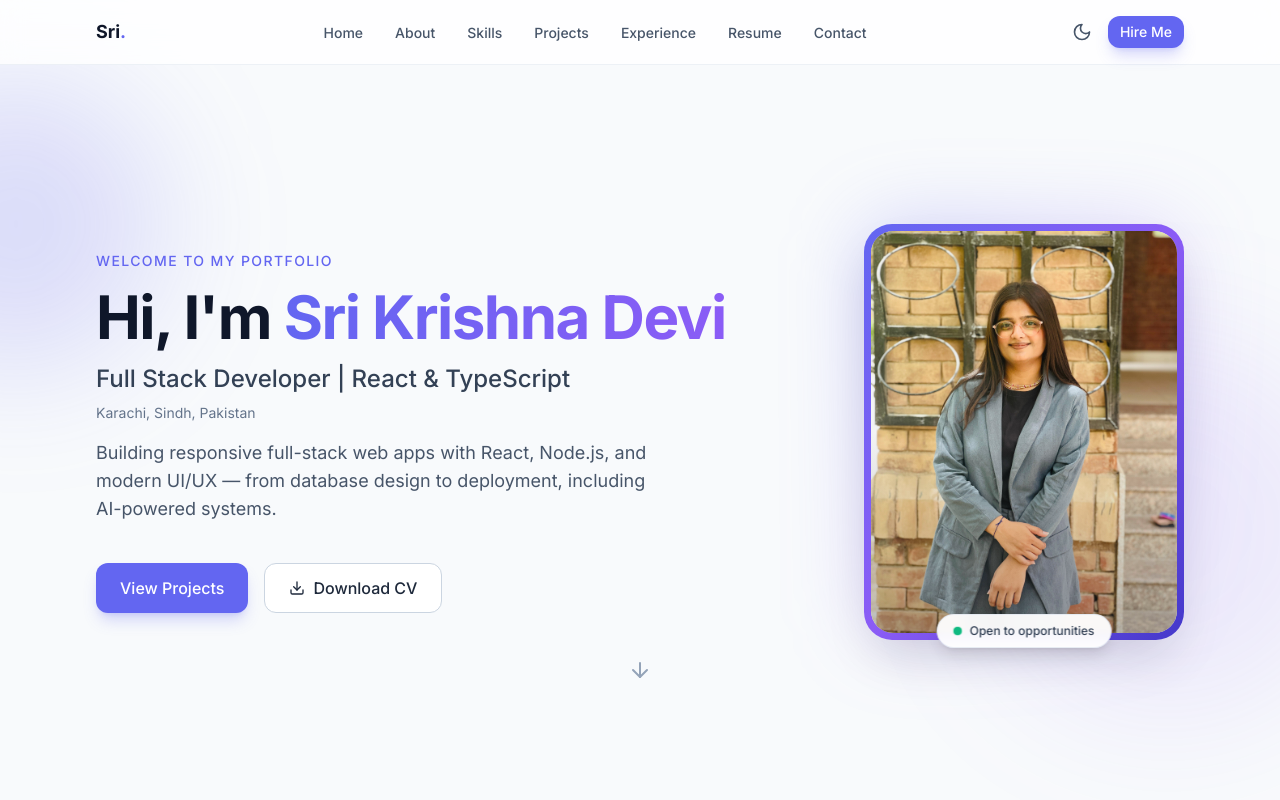
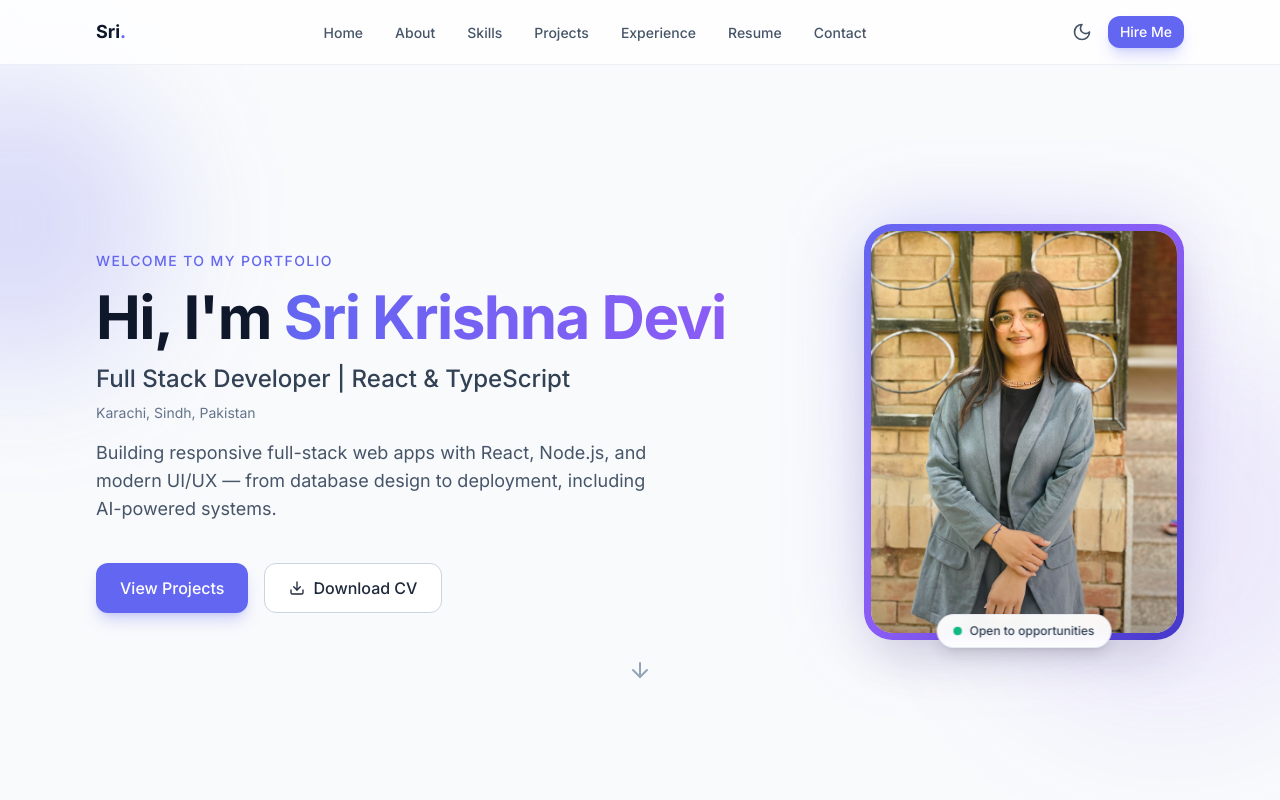
Before and after one commit to KrishnaParhyar/Portfolio, a React (Vite) app: page / in a window 1280 px wide. Shown: the top 800 px of the page. Built offline with nearby package versions, Linux system fonts and the light colour scheme.

Commit message:
Image added

```diff
--- a/src/components/ui/ProfileImage.tsx
+++ b/src/components/ui/ProfileImage.tsx
@@ -17,6 +17,11 @@ const frameSizes = {
     inner: 'inset-[7px]',
   },
 };
+
+/** Home (portrait): light zoom, full head visible */
+const cropPortrait = 'scale-[1.08] object-cover object-[50%_3%]';
+/** About (circle): unchanged — was already good */
+const cropCircle = 'scale-[1.02] object-cover object-[50%_18%]';
 
 const circleSizes = {
   md: 'h-52 w-52 sm:h-60 sm:w-60',
@@ -60,7 +65,7 @@ export function ProfileImage({
             <img
               src={siteConfig.profileImage}
               alt={`${siteConfig.name} — professional portrait`}
-              className="h-full w-full object-cover object-[50%_18%] scale-[1.02]"
+              className={`h-full w-full min-h-full min-w-full ${cropCircle}`}
             />
           </div>
         </div>
@@ -74,7 +79,7 @@ export function ProfileImage({
             <img
               src={siteConfig.profileImage}
               alt={`${siteConfig.name} — professional portrait`}
-              className="h-full w-full object-cover object-[50%_12%]"
+              className={`h-full w-full min-h-full min-w-full ${cropPortrait}`}
             />
             <div
               className="pointer-events-none absolute inset-0 bg-gradient-to-t from-slate-900/25 via-transparent to-white/5"
```
